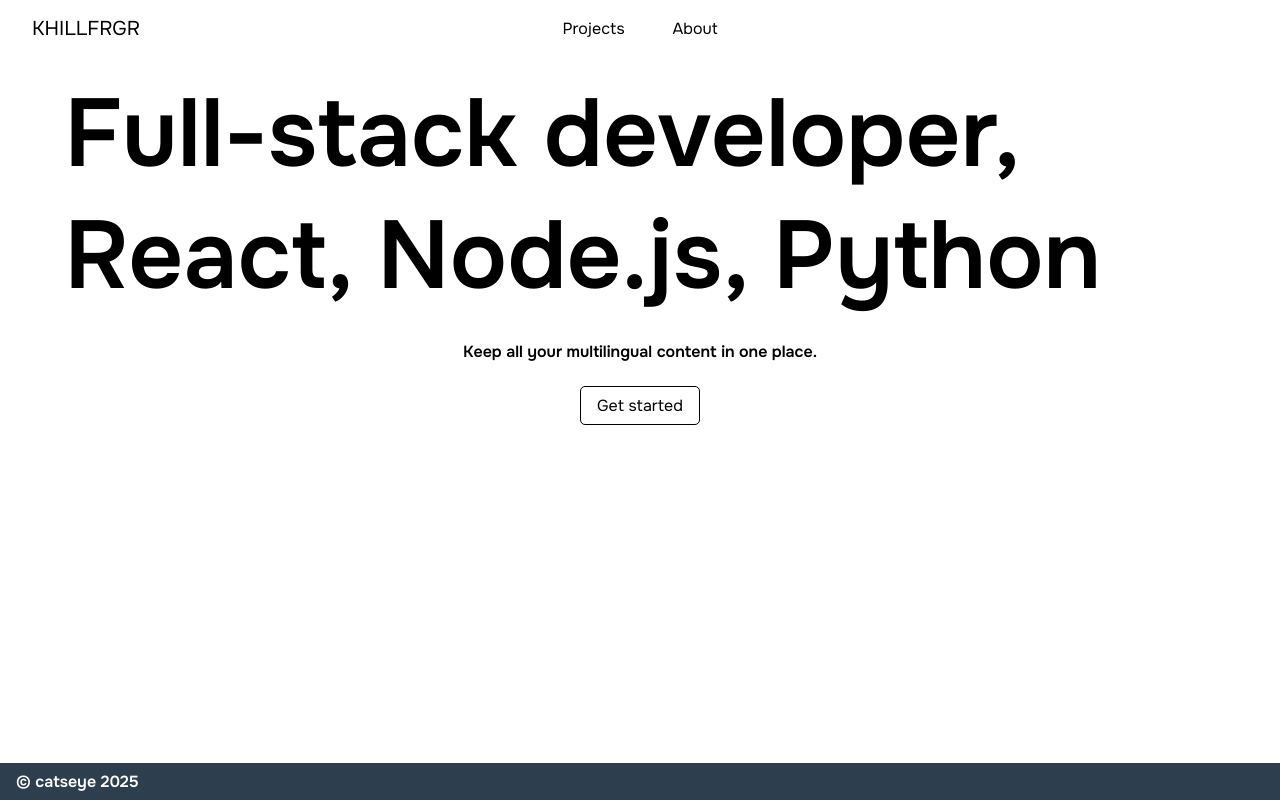
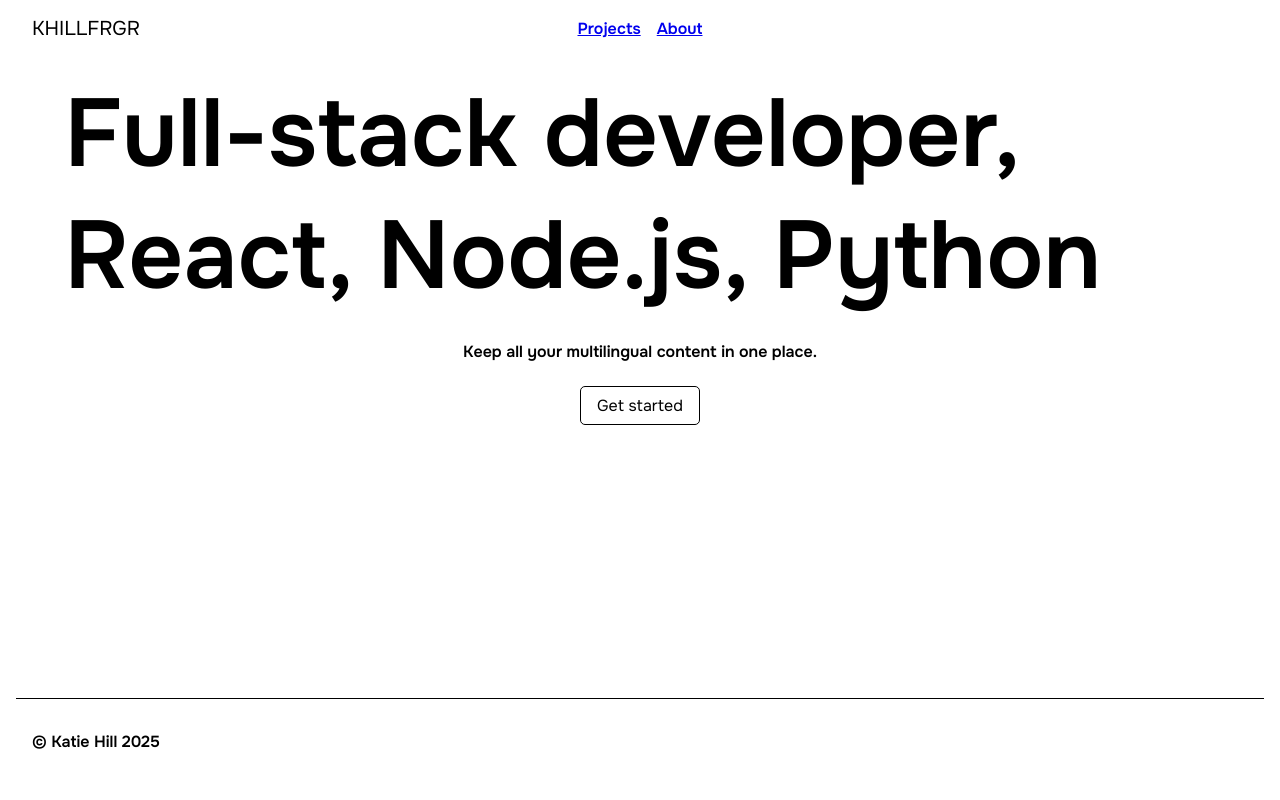
Before and after one commit to KatieHill-Fr-Gr/portfolio-frontend, a React (Vite) app: page / in a window 1280 px wide. Built offline with nearby package versions, Linux system fonts and the light colour scheme.

Commit message:
Hamburger menu added to nav bar

```diff
--- a/package.json
+++ b/package.json
@@ -10,6 +10,7 @@
     "preview": "vite preview"
   },
   "dependencies": {
+    "lucide-react": "^0.546.0",
     "react": "^19.1.1",
     "react-dom": "^19.1.1",
     "react-router-dom": "^7.9.4"
--- a/src/components/FooterBar/FooterBar.css
+++ b/src/components/FooterBar/FooterBar.css
@@ -1,7 +1,9 @@
 .footer-bar {
-  background-color: #2D3E4E;
-  color: white;
-  padding: 8px 16px;
+  background-color: var(--light-primary);
+  color: var(--light-fonts);
+  border-top: 1px solid var(--light-secondary);
+  margin: 1rem;
+  padding: 1rem;
   display: flex;
   flex-direction: row;
   justify-content: space-between;
--- a/src/components/FooterBar/FooterBar.jsx
+++ b/src/components/FooterBar/FooterBar.jsx
@@ -3,7 +3,7 @@ import './FooterBar.css'
 export default function FooterBar(){
   return (
     <div className="footer-bar">
-      &copy; catseye {new Date().getFullYear()}
+      <p>&copy; Katie Hill {new Date().getFullYear()}</p>
     </div>
   )
 }
--- a/src/components/NavBar/NavBar.css
+++ b/src/components/NavBar/NavBar.css
@@ -13,7 +13,7 @@
   gap: 1rem;
 }
 
-.center-section {
+.right-section {
   position: absolute;
   left: 50%;
   transform: translateX(-50%);
@@ -21,12 +21,6 @@
 
 
 #main-pages {
-  display: flex;
-  gap: 1rem;
-  align-items: center;
-}
-
-#user-access {
   display: flex;
   gap: 1rem;
   align-items: center;
@@ -49,35 +43,6 @@ a.page-link {
   font-size: 1rem;
 }
 
-a.nav-button {
-  padding: 0.5rem 1rem;
-  border: 1px solid #000;
-  border-radius: 5px;
-  color: var(--dark-fonts);
-  text-decoration: none;
-  font-weight: 400;
-  font-size: 1rem;
-  transition: background-color 0.3s ease;
-}
-
-a.nav-button:hover {
-  color: var(--dark-teal);
-}
-
-.profile-button {
-  padding: 0.5rem 1rem;
-  border: none;
-  color: var(--dark-fonts);
-  background: none;
-  text-decoration: none;
-  font-weight: 400;
-  font-size: 1rem;
-}
-
-.profile-button:hover {
-  color: var(--dark-teal);
-}
-
 .logo-image {
   width: 1.5rem;
   height: 1.5rem;
@@ -96,20 +61,13 @@ a.nav-button:hover {
 
 .hamburger {
   display: none;
-  background: none;
+  background: var(--light-primary);
   border: none;
   cursor: pointer;
 }
 
-.mobile-user-controls {
-  display: none;
-}
-
 @media (max-width: 768px) {
-
-  .center-section,
-  .right-section,
-  .nav-button {
+  .right-section {
     display: none;
   }
 
@@ -132,7 +90,7 @@ a.nav-button:hover {
     top: 70px;
     left: 0;
     width: 100%;
-    background: var(--dark-primary);
+    background: var(--light-primary);
     padding: 1rem 2rem;
     gap: 1rem;
     box-shadow: 0 2px 6px rgba(0, 0, 0, 0.2);
--- a/src/components/NavBar/NavBar.jsx
+++ b/src/components/NavBar/NavBar.jsx
@@ -1,21 +1,38 @@
 import './NavBar.css'
 import { Link } from 'react-router-dom'
+import { Menu, X } from "lucide-react"
+import { useState } from 'react'
 
 const NavBar = () => {
+    const [menuOpen, setMenuOpen] = useState(false)
+
     return (
         <>
             <nav className="navbar">
                 <div className="left-section">
-                    {/* <div className="logo-image">
-                        <img src={eyeIcon} alt="White silhouette of eye" />
-                    </div> */}
                     <Link to="/" className="home-link">KHILLFRGR</Link>
                 </div>
 
-                <div className="center-section">
+                <div className="right-section">
                     <Link to="/" className="profile-button">Projects</Link>
                     <Link to="/" className="profile-button">About</Link>
                 </div>
+                <div className="mobile-user-controls">
+                    <button
+                        className="hamburger"
+                        onClick={() => setMenuOpen(prev => !prev)}
+                    >
+                        {menuOpen ? <X size={24} color="var(--light-fonts)" /> : <Menu size={24} color="var(--light-fonts)" />}
+                    </button>
+                </div>
+                {menuOpen && (
+                    <div className="mobile-menu">
+                        <div className="mobile-links">
+                            <Link to="/" className="mobile-link" onClick={() => setMenuOpen(false)}>Projects</Link>
+                            <Link to="/" className="mobile-link" onClick={() => setMenuOpen(false)}>About</Link>
+                        </div>
+                    </div>
+                )}
             </nav>
         </>
     )
```
Also changed, not shown: 1 other file (tests, documents, lock files or other folders).
